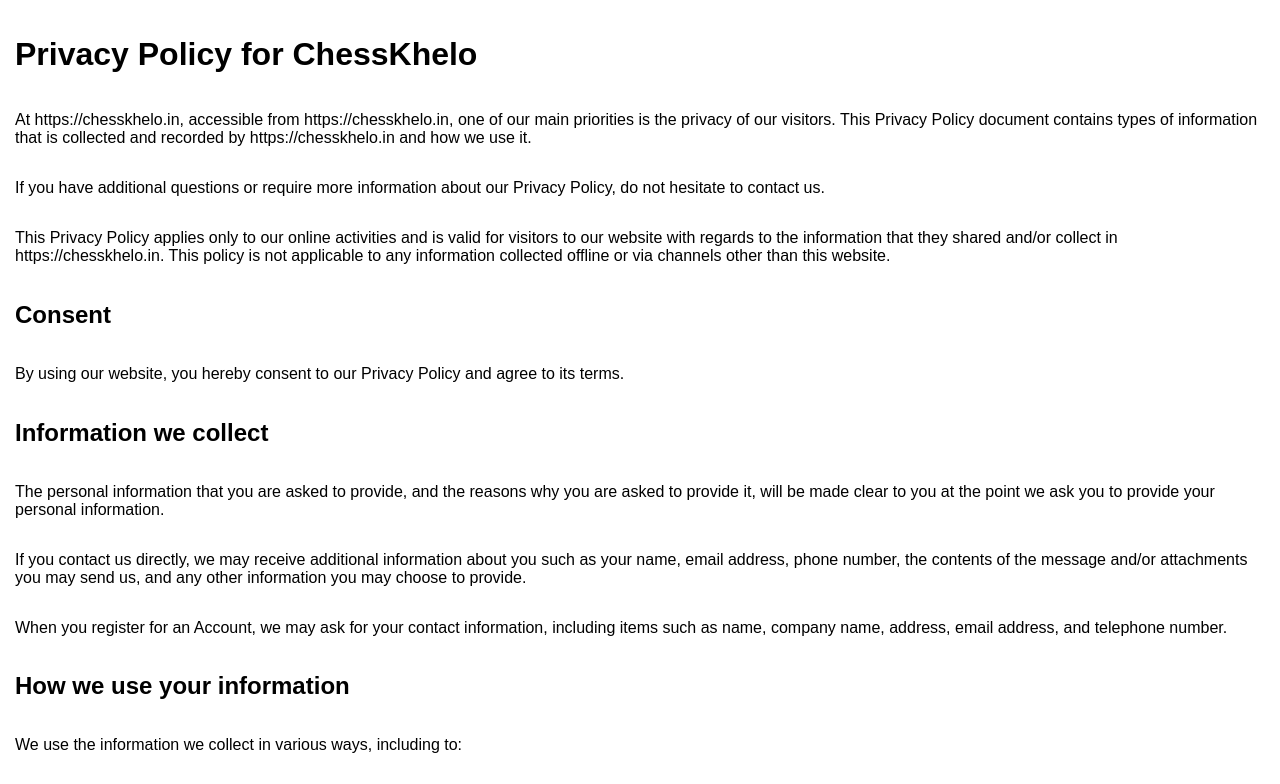
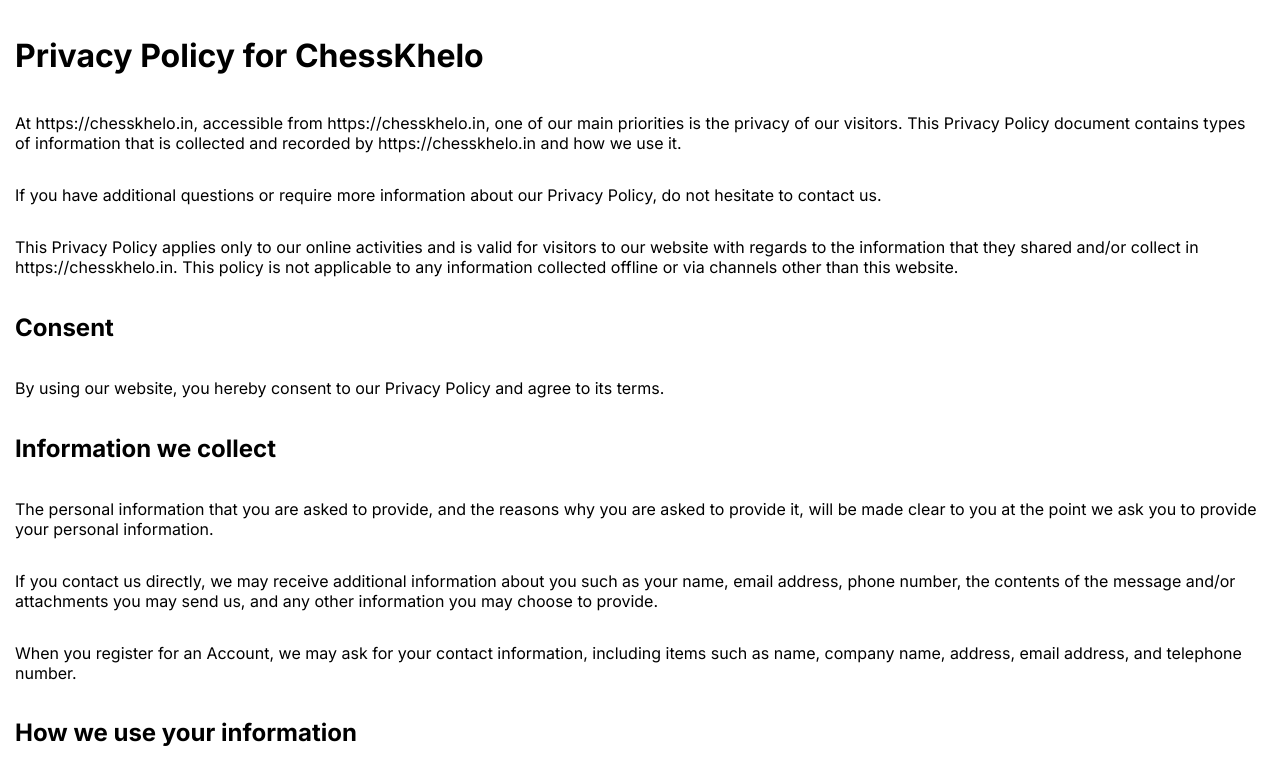
Before and after one commit to adxy/chesskhelo.in, a Next.js app: page /privacy-policy in a window 1280 px wide. Shown: the top 784 px of the page. Built offline with nearby package versions, Linux system fonts and the light colour scheme.

Commit message:
feat: updates global font to Inter

```diff
--- a/pages/_document.jsx
+++ b/pages/_document.jsx
@@ -31,7 +31,14 @@
   render() {
     return (
       <Html>
-        <Head></Head>
+        <Head>
+          <link rel="preconnect" href="https://fonts.googleapis.com" />
+          <link rel="preconnect" href="https://fonts.gstatic.com" crossorigin />
+          <link
+            href="https://fonts.googleapis.com/css2?family=Inter:wght@100;300;400;500;600;700&display=swap"
+            rel="stylesheet"
+          />
+        </Head>
         <body>
           <Main />
           <NextScript />
--- a/styles/GlobalStyles.jsx
+++ b/styles/GlobalStyles.jsx
@@ -5,15 +5,15 @@
   margin: 0;
   padding: 0;
   box-sizing: border-box;
-  font-family: 'Nunito Sans', sans-serif;
+  font-family: 'Inter', sans-serif;
 }
 button {
-  font-family: 'Nunito Sans', sans-serif;
+  font-family: 'Inter', sans-serif;
 }
 a {
-  font-family: 'Nunito Sans', sans-serif;
+  font-family: 'Inter', sans-serif;
   text-decoration: none;
-  color: inherit;
+  color: #fe78ab;
   background: transparent;
   border: none;
   margin: 0;
```
